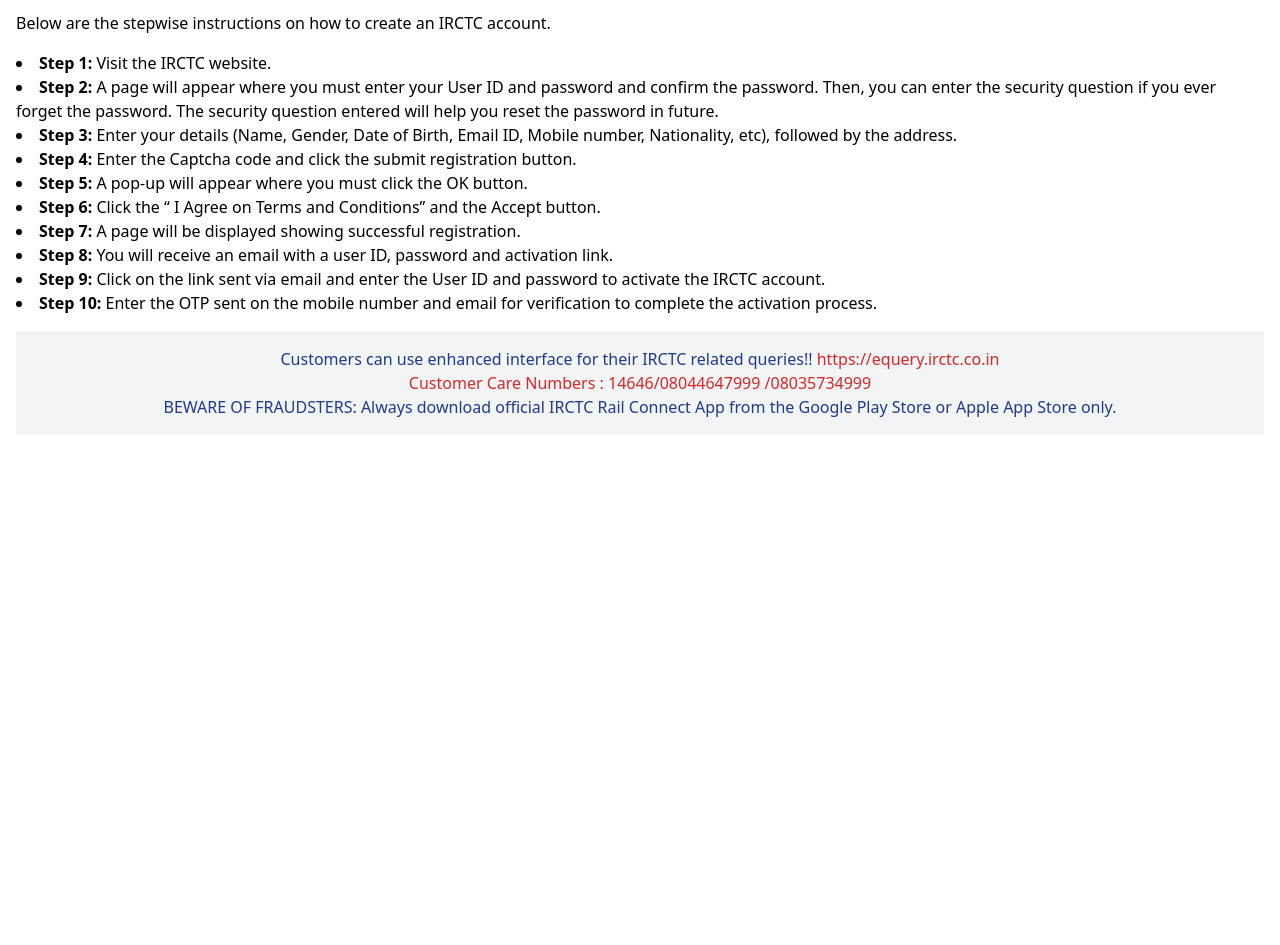
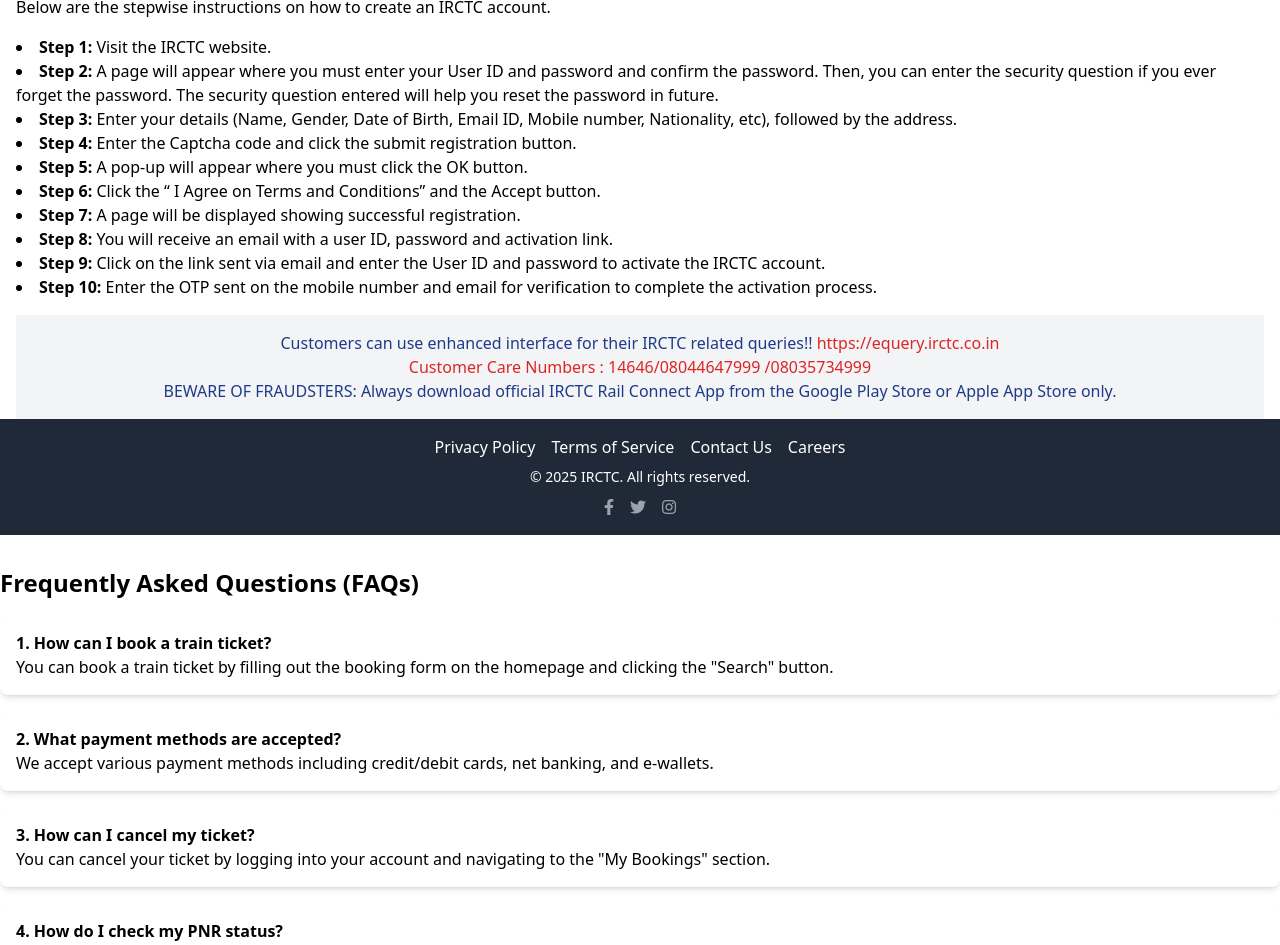
Before and after one commit to Swaliha-CA/DBMS, a plain HTML site: page PROJECT/index.html in a window 1280 px wide. Shown: the part 1855-2800 px from the top of the page. Before the commit the page ends 2290 px from the top, so only its background shows below. Drawn offline with nearby package versions, Linux system fonts and the light colour scheme.

Commit message:
Update index.html

```diff
--- a/PROJECT/index.html
+++ b/PROJECT/index.html
@@ -1,3 +1,4 @@
+<!DOCTYPE html>
 <html lang="en">
 <head>
     <meta charset="utf-8"/>
@@ -19,10 +20,10 @@
         <div class="container mx-auto flex justify-between items-center py-2 px-4">
             <img alt="Indian Railways Logo" class="h-12" height="50" src="https://storage.googleapis.com/a1aa/image/7qU9svYlQmxlX9UdO8XnJ3BRFllOJWjgBGCgSdEmPvY.jpg" width="50"/>
             <div class="flex space-x-4">
-                <a class="text-blue-900" href="#">LOGIN</a>
-                <a class="text-blue-900" href="#">REGISTER</a>
+                <a class="text-blue-900" href="login.html">LOGIN</a>
+                <a class="text-blue-900" href="register.html">REGISTER</a>
                 <a class="text-blue-900" href="#about">ABOUT</a>
-                <a class="text-blue-900" href="#">CONTACT US</a>
+                <a class="text-blue-900" href="contact.html">CONTACT US</a>
                 <a class="text-blue-900" href="#">HELP & SUPPORT</a>
                 <a class="text-red-600 cursor-pointer" onclick="scrollToOffers()">OFFERS</a>
                 <a class="text-gray-900 bg-gray-200 px-2 py-1" href="#">ALERTS</a>
@@ -237,5 +238,42 @@
             </p>
         </div>
     </main>
+
+    <footer class="bg-gray-800 text-white py-4">
+        <div class="container mx-auto text-center">
+            <div class="flex justify-center space-x-4 mb-2">
+                <a class="hover:underline" href="#">Privacy Policy</a>
+                <a class="hover:underline" href="#">Terms of Service</a>
+                <a class="hover:underline" href="#">Contact Us</a>
+                <a class="hover:underline" href="#">Careers</a>
+            </div>
+            <p class="text-sm">© 2025 IRCTC. All rights reserved.</p>
+            <div class="flex justify-center space-x-4 mt-2">
+                <a href="#" class="text-gray-400 hover:text-white"><i class="fab fa-facebook-f"></i></a>
+                <a href="#" class="text-gray-400 hover:text-white"><i class="fab fa-twitter"></i></a>
+                <a href="#" class="text-gray-400 hover:text-white"><i class="fab fa-instagram"></i></a>
+            </div>
+        </div>
+    </footer>
+
+    <div id="faqs" class="mt-8">
+        <h2 class="text-2xl font-bold mb-4">Frequently Asked Questions (FAQs)</h2>
+        <div class="bg-white p-4 rounded-lg shadow-md mb-4">
+            <h3 class="font-bold">1. How can I book a train ticket?</h3>
+            <p>You can book a train ticket by filling out the booking form on the homepage and clicking the "Search" button.</p>
+        </div>
+        <div class="bg-white p-4 rounded-lg shadow-md mb-4">
+            <h3 class="font-bold">2. What payment methods are accepted?</h3>
+            <p>We accept various payment methods including credit/debit cards, net banking, and e-wallets.</p>
+        </div>
+        <div class="bg-white p-4 rounded-lg shadow-md mb-4">
+            <h3 class="font-bold">3. How can I cancel my ticket?</h3>
+            <p>You can cancel your ticket by logging into your account and navigating to the "My Bookings" section.</p>
+        </div>
+        <div class="bg-white p-4 rounded-lg shadow-md mb-4">
+            <h3 class="font-bold">4. How do I check my PNR status?</h3>
+            <p>You can check your PNR status by entering your PNR number in the designated field on the homepage.</p>
+        </div>
+    </div>
 </body>
 </html>
```
